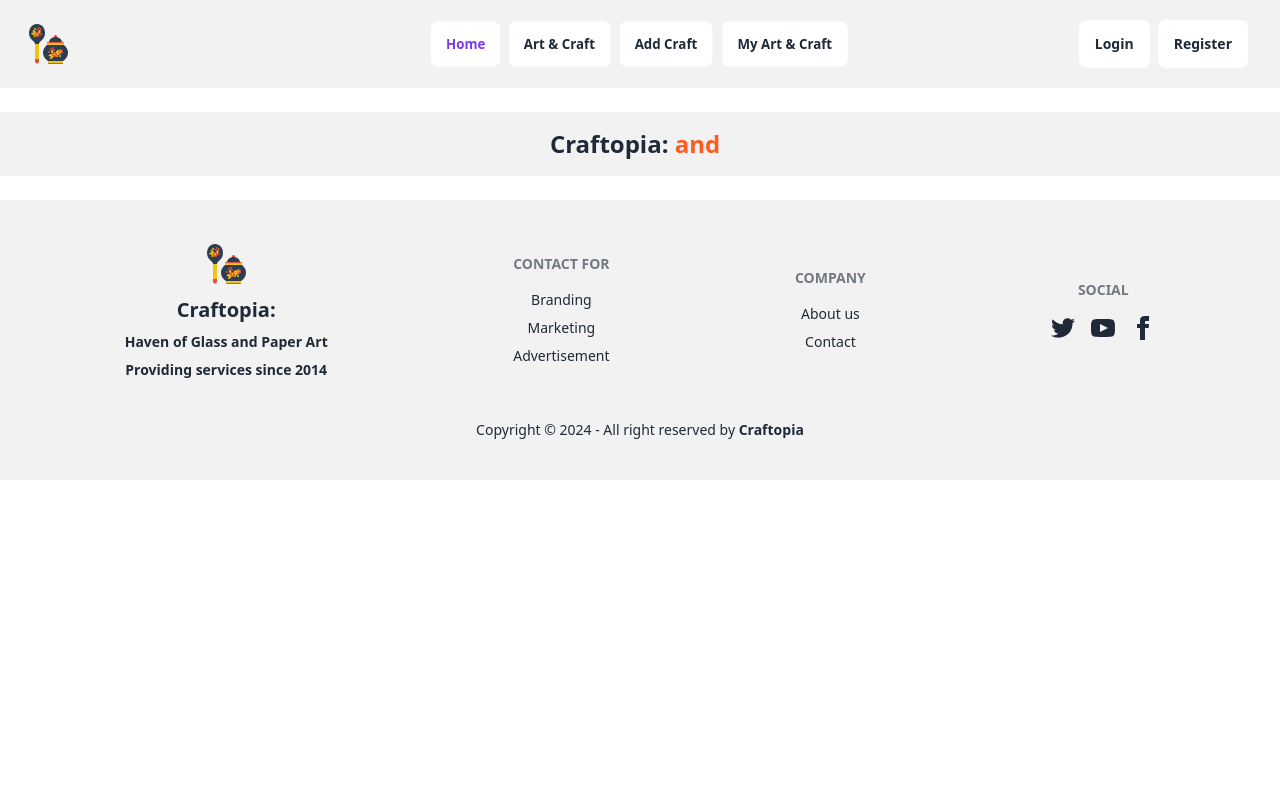
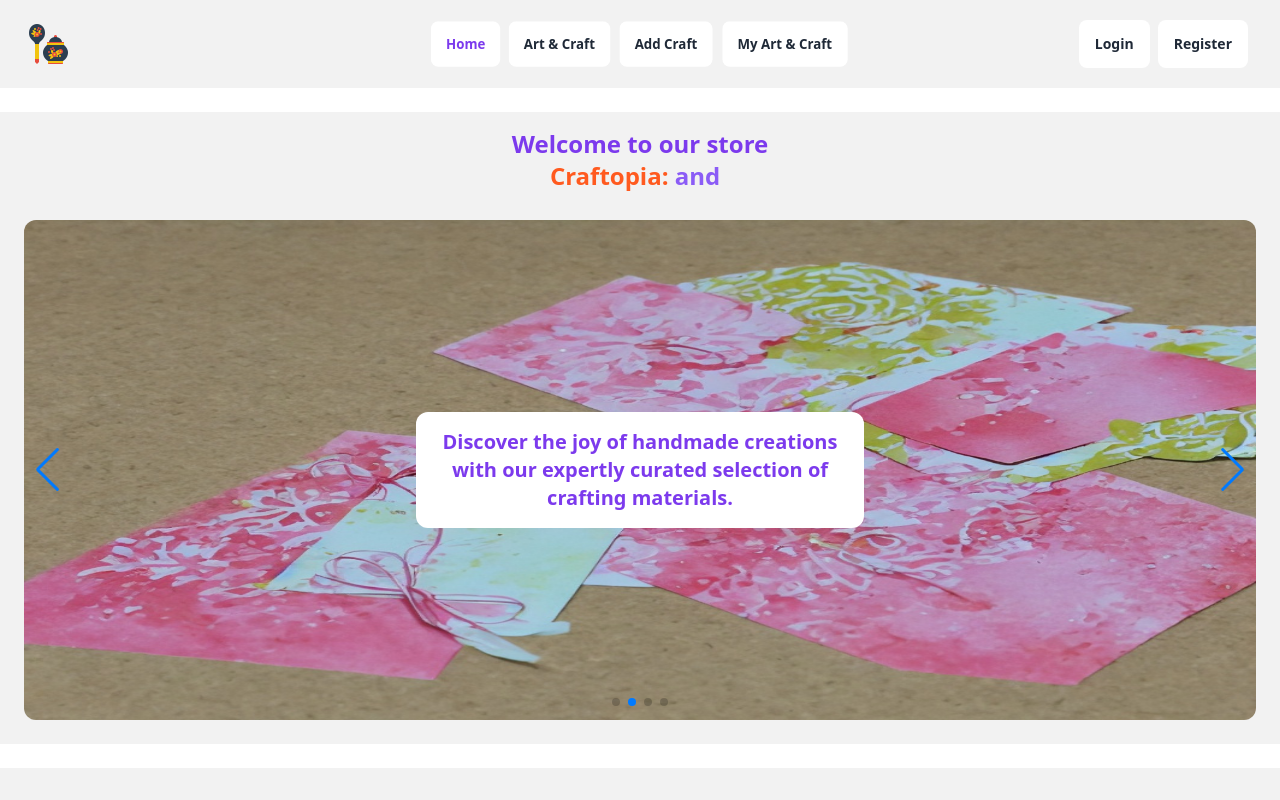
Before and after one commit to shahadathhs/craftopia-client, a React (Vite) app: page / in a window 1280 px wide. Shown: the top 800 px of the page. Built offline with nearby package versions, Linux system fonts and the light colour scheme.

Commit message:
slide added in home page

```diff
--- a/package.json
+++ b/package.json
@@ -18,7 +18,8 @@
     "react-helmet-async": "^2.0.4",
     "react-router-dom": "^6.23.0",
     "react-simple-typewriter": "^5.0.1",
-    "sort-by": "^1.2.0"
+    "sort-by": "^1.2.0",
+    "swiper": "^11.1.1"
   },
   "devDependencies": {
     "@types/react": "^18.2.66",
--- a/src/components/Footer.jsx
+++ b/src/components/Footer.jsx
@@ -1,26 +1,26 @@
 const Footer = () => {
   return (
-    <div>
+    <div className="text-violet-600">
       <footer className="footer p-10 pb-0 bg-base-200 mx-auto items-center">
         <aside className="font-bold mx-auto">
           <img className="mx-auto" src="/websideicon.png" alt="" />
-          <p className="mx-auto text-xl"> Craftopia: </p>
+          <p className="mx-auto text-xl text-orange-500"> Craftopia: </p>
           <p className="mx-auto"> Haven of Glass and Paper Art</p>
           <p className="mx-auto"> Providing services since 2014</p>
         </aside>
         <nav className="mx-auto">
-          <h6 className="footer-title mx-auto">Contact For</h6>
+          <h6 className="footer-title mx-auto text-orange-500">Contact For</h6>
           <a className="link link-hover mx-auto">Branding</a>
           <a className="link link-hover mx-auto">Marketing</a>
           <a className="link link-hover mx-auto">Advertisement</a>
         </nav>
         <nav className="mx-auto">
-          <h6 className="footer-title mx-auto">Company</h6>
+          <h6 className="footer-title mx-auto text-orange-500">Company</h6>
           <a className="link link-hover mx-auto">About us</a>
           <a className="link link-hover mx-auto">Contact</a>
         </nav>
         <nav className="mx-auto">
-          <h6 className="footer-title mx-auto">Social</h6>
+          <h6 className="footer-title mx-auto text-orange-500">Social</h6>
           <div className="grid grid-flow-col gap-4 mx-auto">
             <a><svg xmlns="http://www.w3.org/2000/svg" width="24" height="24" viewBox="0 0 24 24" className="fill-current"><path d="M24 4.557c-.883.392-1.832.656-2.828.775 1.017-.609 1.798-1.574 2.165-2.724-.951.564-2.005.974-3.127 1.195-.897-.957-2.178-1.555-3.594-1.555-3.179 0-5.515 2.966-4.797 6.045-4.091-.205-7.719-2.165-10.148-5.144-1.29 2.213-.669 5.108 1.523 6.574-.806-.026-1.566-.247-2.229-.616-.054 2.281 1.581 4.415 3.949 4.89-.693.188-1.452.232-2.224.084.626 1.956 2.444 3.379 4.6 3.419-2.07 1.623-4.678 2.348-7.29 2.04 2.179 1.397 4.768 2.212 7.548 2.212 9.142 0 14.307-7.721 13.995-14.646.962-.695 1.797-1.562 2.457-2.549z"></path></svg></a>
             <a><svg xmlns="http://www.w3.org/2000/svg" width="24" height="24" viewBox="0 0 24 24" className="fill-current"><path d="M19.615 3.184c-3.604-.246-11.631-.245-15.23 0-3.897.266-4.356 2.62-4.385 8.816.029 6.185.484 8.549 4.385 8.816 3.6.245 11.626.246 15.23 0 3.897-.266 4.356-2.62 4.385-8.816-.029-6.185-.484-8.549-4.385-8.816zm-10.615 12.816v-8l8 3.993-8 4.007z"></path></svg></a>
--- /dev/null
+++ b/src/components/Slider.jsx
@@ -0,0 +1,88 @@
+// Import images
+import slide1 from '../assets/slider/slider1.jpg'
+import slide2 from '../assets/slider/slider2.jpg'
+import slide3 from '../assets/slider/slider3.jpg'
+import slide4 from '../assets/slider/slider4.jpg'
+
+// Import Swiper React components
+import { Swiper, SwiperSlide } from 'swiper/react';
+
+// Import Swiper styles
+import 'swiper/css';
+import 'swiper/css/navigation';
+import 'swiper/css/pagination';
+
+// import required modules
+import { Autoplay, Pagination, Navigation } from 'swiper/modules';
+
+const Slider = () => {
+  return (
+    <div className='p-2'>
+      <Swiper
+        spaceBetween={30}
+        centeredSlides={true}
+        autoplay={{
+          delay: 3000,
+          disableOnInteraction: false,
+        }}
+        navigation={true}
+        pagination={{
+          clickable: true,
+        }}
+        modules={[Autoplay, Pagination, Navigation]}
+        loop={true}
+      >
+        {/* slider 1 */}
+        <SwiperSlide>
+          <div className="hero">
+            <img
+            className='w-full h-[300px] md:h-[400px] lg:h-[500px] mx-auto rounded-xl'
+            src={slide1}
+            />
+            <p className="hero-content max-w-md text-center font-bold text-xl text-violet-600 bg-white mx-4 rounded-xl">
+            Unleash your creativity with our wide range of paper crafts and glass art supplies.
+            </p>
+          </div>
+        </SwiperSlide>
+       {/* slider 2 */}
+       <SwiperSlide>
+          <div className="hero">
+            <img
+            className='w-full h-[300px] md:h-[400px] lg:h-[500px] mx-auto rounded-xl'
+            src={slide2}
+            />
+            <p className="hero-content max-w-md text-center font-bold text-xl text-violet-600 bg-white mx-4 rounded-xl">
+            Discover the joy of handmade creations with our expertly curated selection of crafting materials.
+            </p>
+          </div>
+        </SwiperSlide>
+        {/* slider 3 */}
+        <SwiperSlide>
+          <div className="hero">
+            <img
+            className='w-full h-[300px] md:h-[400px] lg:h-[500px] mx-auto rounded-xl'
+            src={slide3}
+            />
+            <p className="hero-content max-w-md text-center font-bold text-xl text-violet-600 bg-white mx-4 rounded-xl">
+            From elegant card making to intricate glass painting, explore endless possibilities for artistic expression.
+            </p>
+          </div>
+        </SwiperSlide>
+        {/* slider 4 */}
+        <SwiperSlide>
+          <div className="hero">
+            <img
+            className='w-full h-[300px] md:h-[400px] lg:h-[500px] mx-auto rounded-xl'
+            src={slide4}
+            />
+            <p className="hero-content max-w-md text-center font-bold text-xl text-violet-600 bg-white mx-4 rounded-xl">
+            Transform ordinary moments into extraordinary memories with our premium quality crafting supplies and expert guidance.
+            </p>
+          </div>
+        </SwiperSlide>
+      </Swiper>
+    </div>
+  );
+};
+
+export default Slider;
--- a/src/components/WebName.jsx
+++ b/src/components/WebName.jsx
@@ -10,10 +10,11 @@ const WebName = () => {
   }
 
   return (
-    <div className="text-center my-6 bg-base-200 p-4">
-      <h1 className='font-bold text-2xl'>
+    <div>
+      <p className='text-2xl text-violet-600 font-bold'>Welcome to our store</p>
+      <h1 className='font-bold text-2xl text-orange-500'>
         Craftopia: {' '}
-        <span className='text-orange-500'>
+        <span className='text-violet-500'>
           {/* Style will be inherited from the parent element */}
           <Typewriter
             words={['Haven', 'of', 'Glass', 'and', 'Paper', 'Art']}
--- a/src/pages/Home.jsx
+++ b/src/pages/Home.jsx
@@ -1,10 +1,12 @@
+import Slider from "../components/Slider";
 import WebName from "../components/WebName";
 
 
 const Home = () => {
   return (
-    <div>
+    <div className="text-center my-6 bg-base-200 p-4 space-y-5">
       <WebName />
+      <Slider />
     </div>
   );
 };
```
Also changed, not shown: 1 other file (tests, documents, lock files or other folders).
